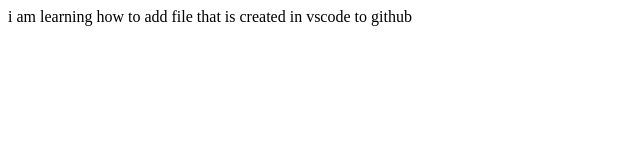
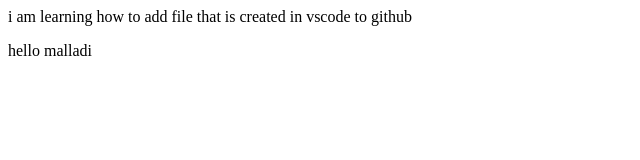
Before and after one commit to MalladiPravalika/remote, a plain HTML site: page index.html in a window 1280 px wide. Shown: the full height of the page, 0-640 px from the left. Drawn offline with Linux system fonts and the light colour scheme.

Commit message:
new line added in feature1

```diff
--- a/index.html
+++ b/index.html
@@ -1 +1,2 @@
 <p>i am learning how to add file that is created in vscode to github</p>
+<p>hello malladi</p>
```
